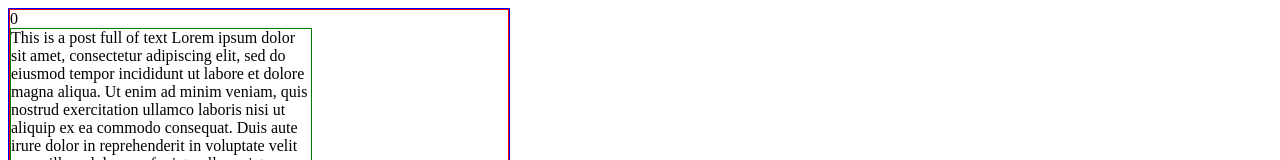
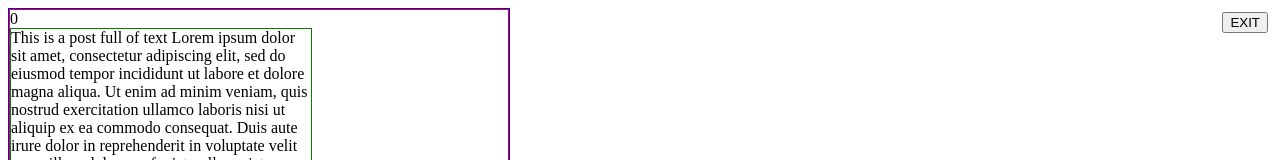
Before and after one commit to feliupe/hfchallenge, a Vue app: page / in a window 1280 px wide. Shown: the top 160 px of the page. Built offline with nearby package versions, Linux system fonts and the light colour scheme.

Commit message:
saving last viewed item

```diff
--- a/src/App.vue
+++ b/src/App.vue
@@ -1,9 +1,13 @@
 <template>
 <div id="app">
 
+    <button class='exit-button' @click='exitPage'>EXIT</button>
+
     <InfiniteScroll
+        ref='infiniteScroll'
         class='data-feed'
         :dataList='infiniteScrollData'
+        @onLastViewedItem='storeLastViewedItem'
     />
 
 </div>
@@ -40,6 +44,15 @@ export default {
                 {component: Photo, fetchComponentData: () => new Promise(res => setTimeout(res, 1000))}
             ]
         }
+    },
+    methods: {
+        exitPage () {
+            window.location.href="https://fb.com"
+        },
+        storeLastViewedItem (itemId) {
+            console.log('oi ', itemId)
+            localStorage.setItem("lastViewedInfiniteScrollItem", itemId)
+        }
     }
 }
 </script>
@@ -56,4 +69,10 @@ export default {
     overflow-y: auto;
 }
 
+.exit-button {
+    position: absolute;
+    right: 12px;
+    top: 12px;
+}
+
 </style>
--- a/src/components/InfiniteScroll.vue
+++ b/src/components/InfiniteScroll.vue
@@ -24,19 +24,22 @@ export default {
         dataList: {
             type: Array,
             default: () => []
+        },
+        onLastViewedItem: {
+            type: Function,
+            default: () => () => {}
         }
     },
     mounted () {
         // TODO: add throttling
         this.$el.addEventListener('scroll', (event) => {
-            console.log('scrool')
             var last
             for (var item of this.$children) {
                 if (this.isInViewPoint(item.$el)) {
                     last = item
                 }
             }
-            console.log(last.id)
+            this.$emit('onLastViewedItem', last.id)
         }, false)
     },
     methods: {
```
